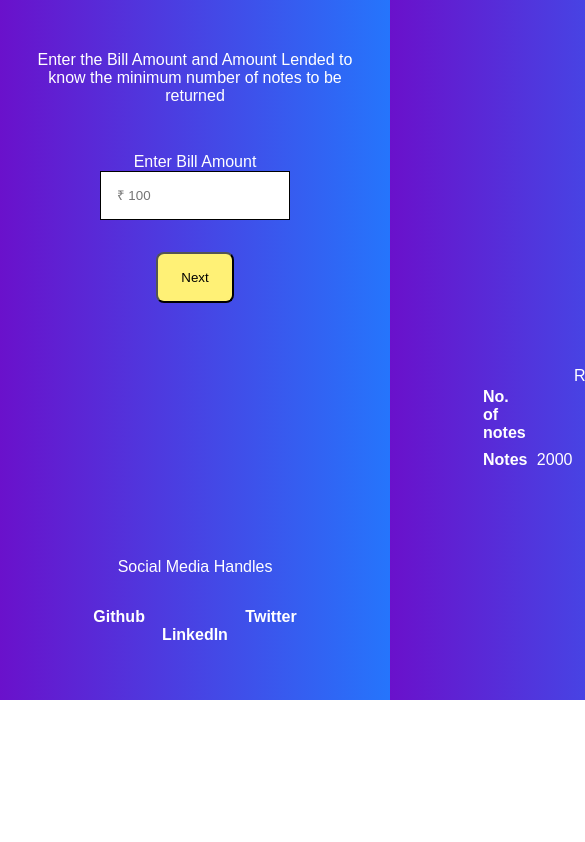
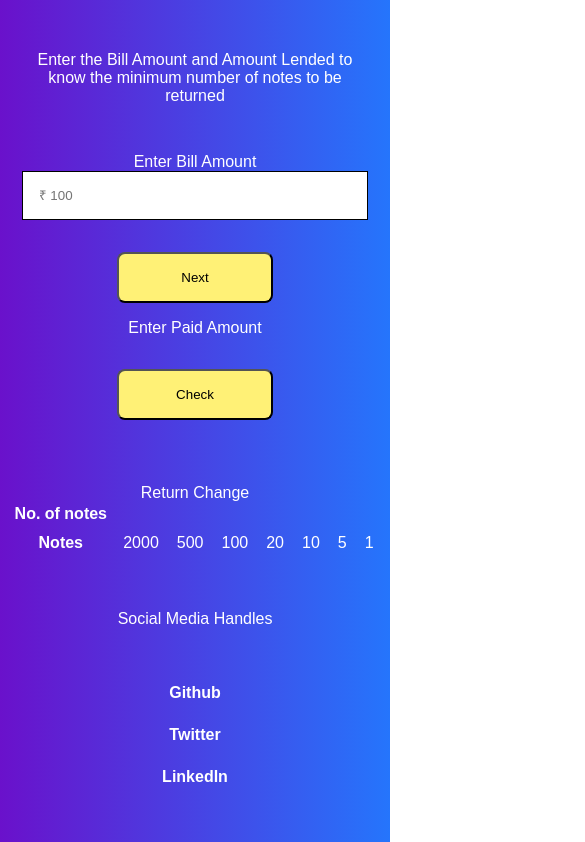
Before and after one commit to srejitk/neogcamp-mark-10, a website built with Parcel: page index.html in a window 390 px wide. Shown: the part 144-986 px from the top of the page, 585 px wide, since content can reach past the window. Before the commit the page ends 844 px from the top, so only its background shows below. Built offline with nearby package versions, Linux system fonts and the light colour scheme.

Commit message:
feat : Added responsiveness

```diff
--- a/src/styles.css
+++ b/src/styles.css
@@ -3,6 +3,7 @@ body {
   background-image: linear-gradient(to right, #6a11cb 0%, #2575fc 100%);
   color: white;
   margin: auto;
+  max-width: 600px;
   text-align: center;
 }
 
@@ -10,7 +11,7 @@ body {
 #paid-amount,
 #bill-label,
 #result-table {
-  display: none;
+  display: block;
 }
 
 #paid-amount {
@@ -45,18 +46,11 @@ button {
 }
 
 th {
-  width: 20vh;
-  text-align: left;
+  width: 40vh;
 }
 
 td {
-  padding: 0.4rem;
-}
-
-#result-table {
-  display: block;
-  margin: 0 30rem 0 30rem;
-  text-align: center;
+  padding: 0.5rem;
 }
 
 #output-id {
@@ -94,3 +88,42 @@ td {
   font-weight: bold;
   margin: 2rem;
 }
+
+@media only screen and (max-width: 480px) {
+}
+.footer-class {
+  margin-top: 1rem;
+}
+
+.footer-class a {
+  padding: 0.5rem;
+}
+
+.footer-class a:hover {
+  padding: 0.5rem 2rem;
+}
+
+.footer-class ul {
+  padding: 1rem;
+}
+
+.footer-class li {
+  display: block;
+
+  margin: 1.5rem;
+}
+
+input {
+  width: 80%;
+}
+
+button {
+  width: 40%;
+}
+
+#result-table {
+  display: block;
+  margin: 0 0.4rem 0 0.4rem;
+  text-align: center;
+  margin-bottom: 3rem;
+}
```
